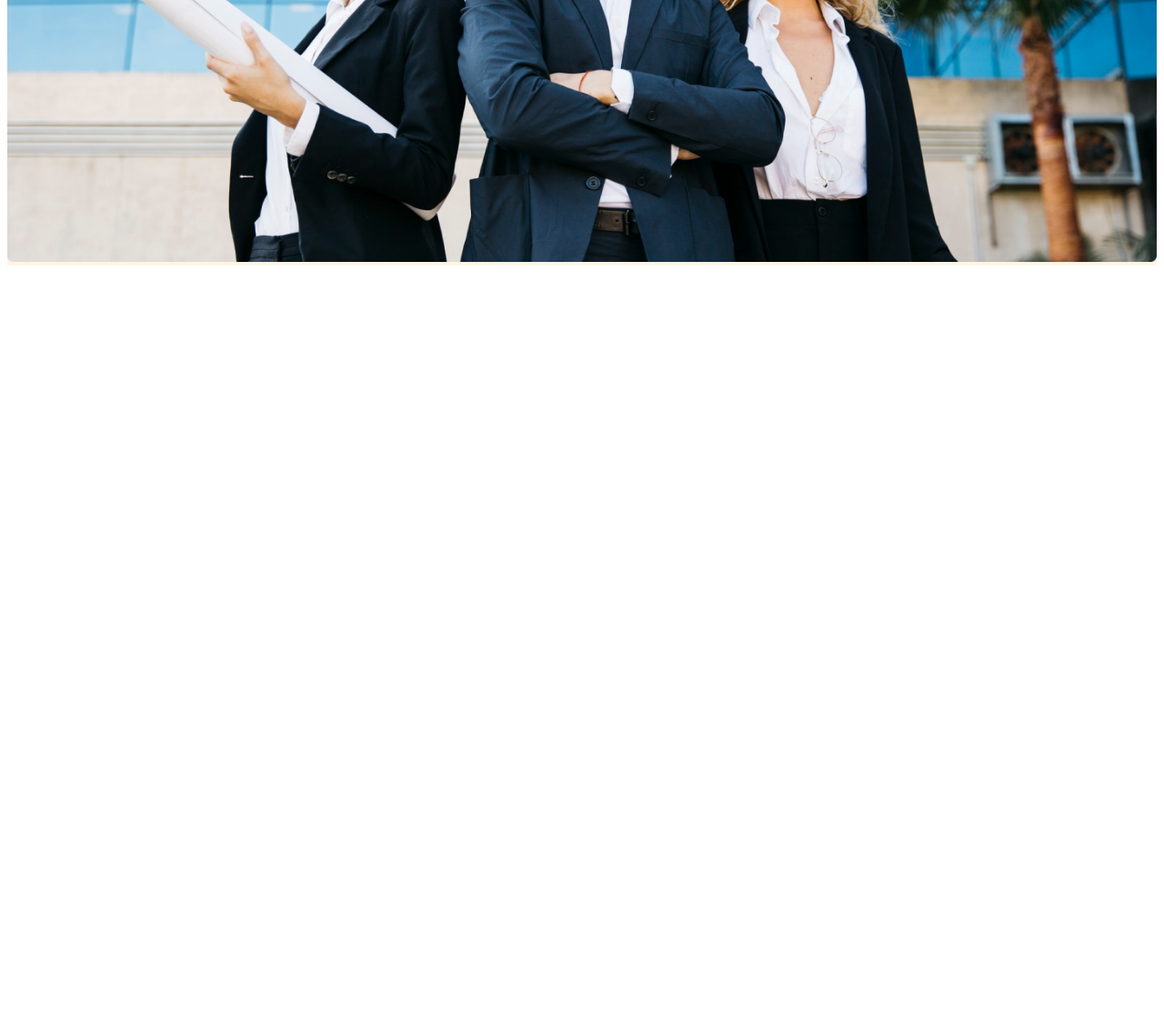
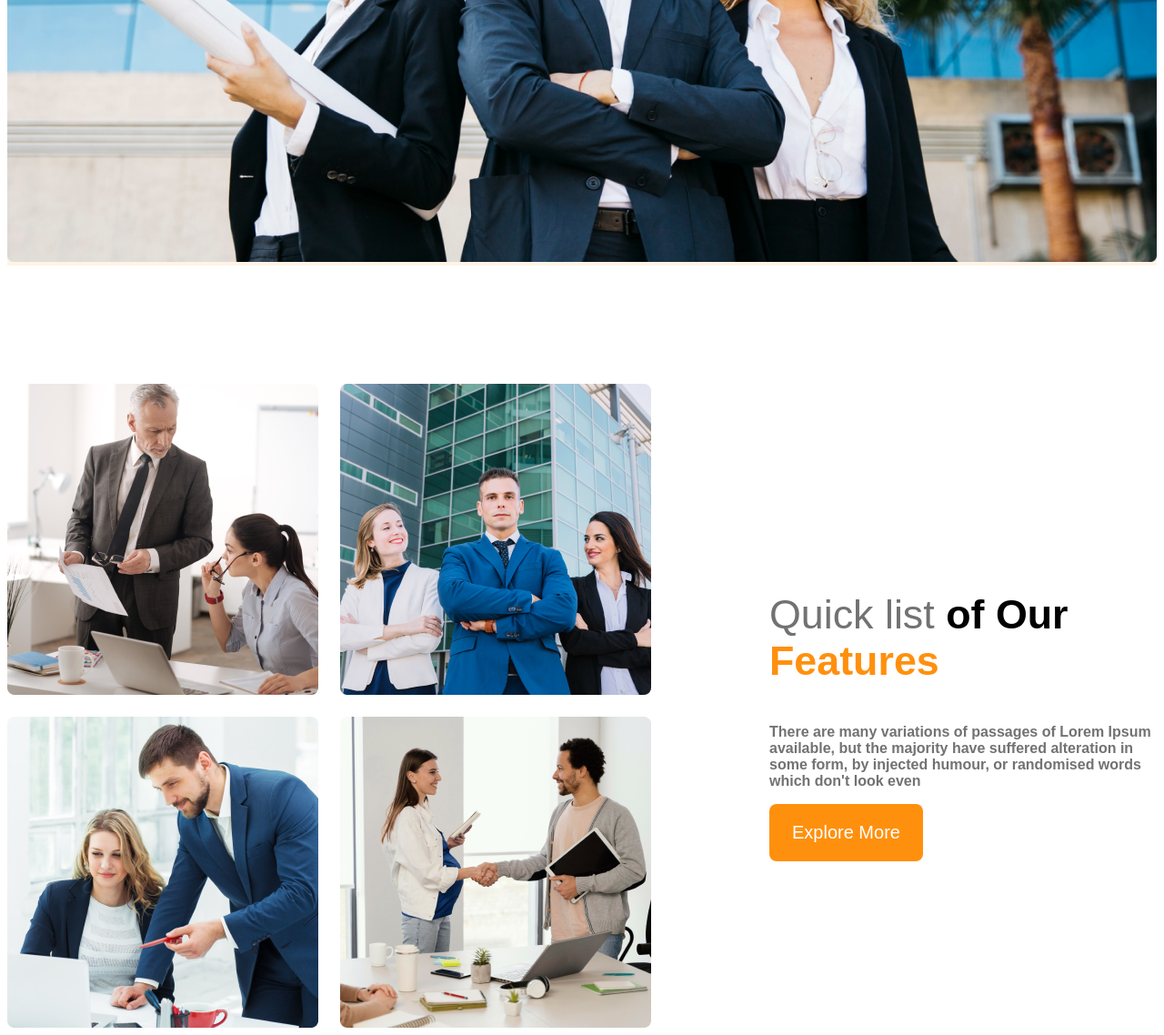
Before and after one commit to tasmia-munira/g3-architects-website, a plain HTML site: page index.html in a window 1280 px wide. Shown: the part 884-2022 px from the top of the page at 91% size. Before the commit the page ends 1184 px from the top, so only its background shows below. Drawn offline with Linux system fonts and the light colour scheme.

Commit message:
added feature section

```diff
--- a/index.html
+++ b/index.html
@@ -43,7 +43,20 @@
 
     </header>
     <main>
+        <section class="teams display-flex">
+            <div class="team-img-container">
+                <img src="images/team1.png" alt="two architects are discussing ideas">
+                <img src="images/team2.png" alt="">
+                <img src="images/team3.png" alt="">
+                <img src="images/team4.png" alt="">
 
+            </div>
+            <div class="our-features">
+                <h3 class="feature-title"><span id="quick-list" class="text-dark-03">Quick list</span> <span>of Our</span> <br> <span class="text-primary">Features</span></h3>
+                <p class="feature-description text-dark-03">There are many variations of passages of Lorem Ipsum available, but the majority have suffered alteration in some form, by injected humour, or randomised words which don't look even</p>
+                <button class="button-primary">Explore More</button>
+            </div>
+        </section>
 
     </main>
     <footer>
--- a/styles/architects.css
+++ b/styles/architects.css
@@ -2,6 +2,10 @@
 
 .display-flex {
   display: flex;
+}
+
+.text-primary {
+  color: #FF900E;
 }
 
 .text-dark-02 {
@@ -11,6 +15,7 @@
 .text-dark-03 {
   color: #727272;
 }
+
 
 .bg-light {
   background-color: rgba(255, 144, 14, 0.1);
@@ -31,6 +36,12 @@ main {
   max-width: 1440px;
   margin: 0 auto;
 }
+
+main > section {
+  margin-top: 130px;
+}
+
+
 
 /* Header styles */
 /* navbar related styles */
@@ -81,8 +92,10 @@ main {
 
 /* responsive media query */
 @media screen and (max-width: 576px) {
-  .navbar, .nav-link {
+  .navbar,
+  .nav-link {
     flex-direction: column;
   }
 
+
 }
--- a/styles/section-02.css
+++ b/styles/section-02.css
@@ -0,0 +1,43 @@
+/* team and feature related styles */
+
+.teams {
+    align-items: center;
+}
+
+.team-img-container {
+    display: grid;
+    grid-template-columns: repeat(2, 1fr);
+    gap: 24px;
+}
+
+.our-features {
+    margin-left: 130px;
+    max-width: 530px;
+}
+
+.feature-title {
+    font-size: 2.8rem;
+    font-weight: 700;
+}
+
+.feature-description {
+
+}
+
+#quick-list {
+    font-weight: 500;
+
+}
+
+/* responsive media query */
+@media screen and (max-width: 576px) {
+    .teams {
+        flex-direction: column;
+    }
+    .team-img-container {
+        grid-template-columns: repeat(1, 1fr);
+      }
+    .our-features {
+        margin-left: 20px;
+    }
+}
```
